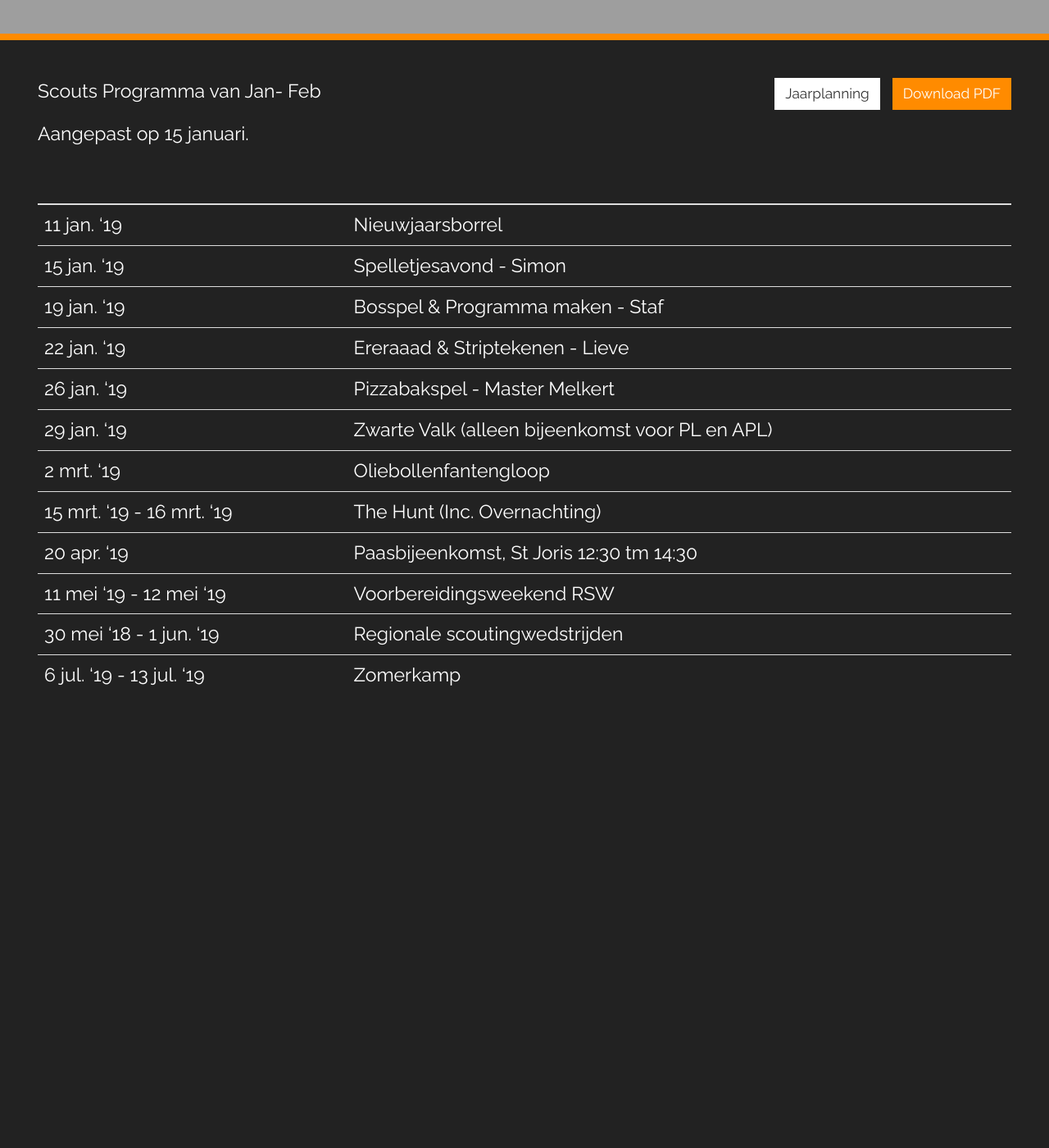
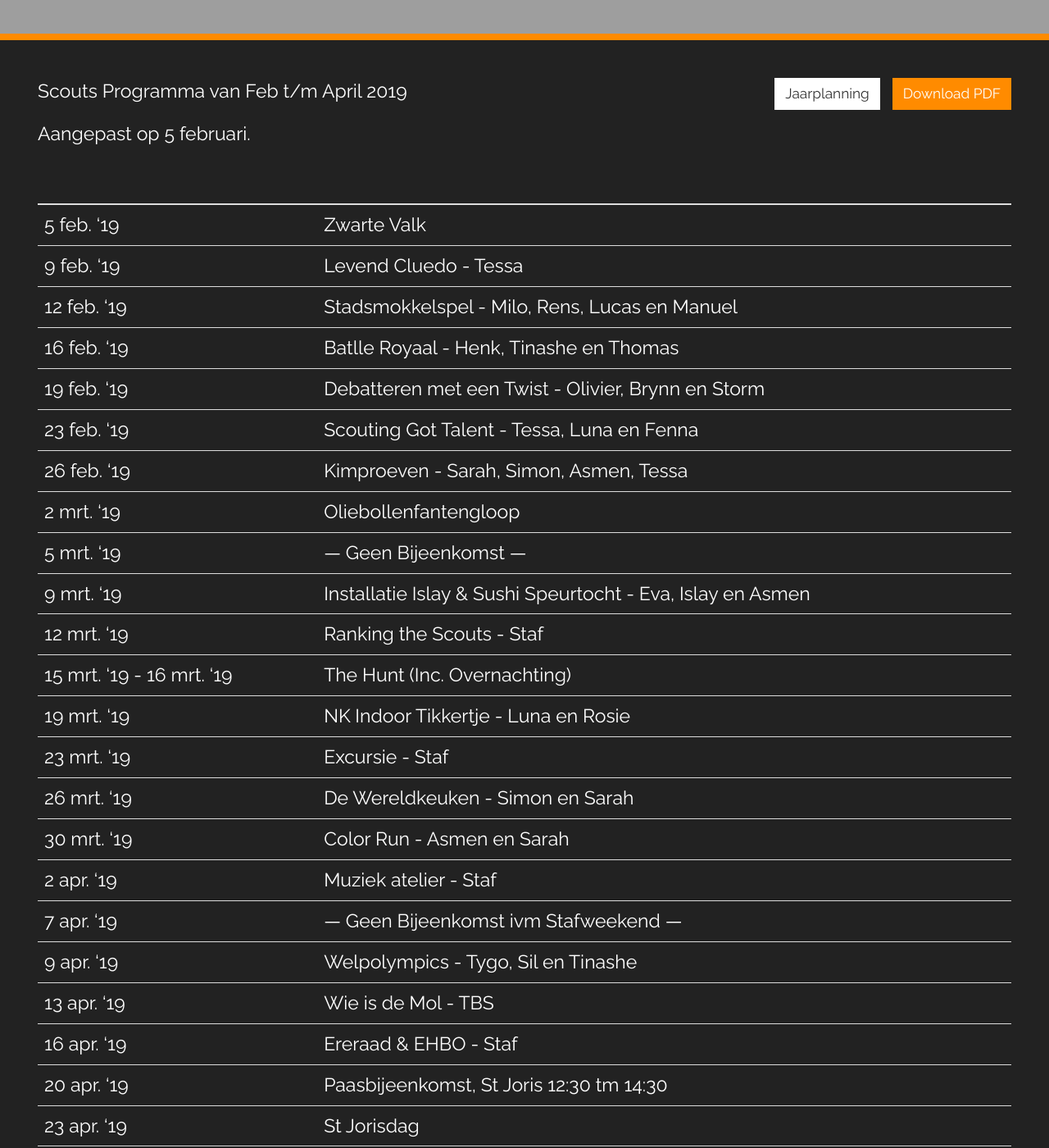
Before and after one commit to nognooitmeegemaakt/website, a Jekyll site: the page built from _agenda/scouts.md, in a window 1280 px wide and 1400 px high, scrolled down 226 px. Shown: the whole window at 82% size. Built offline with Jekyll 4.4.1, drawn with Linux system fonts in a browser that asks for light colours; some web fonts are replaced; before the commit the page ends 1140 px from its top, so only the background shows below that; some of the changed text lies outside the part shown.

Commit message:
Update scouts.md Agenda through CMS
By Guidon van den Berg (141.101.104.104)

```diff
--- a/_agenda/scouts.md
+++ b/_agenda/scouts.md
@@ -6,21 +6,37 @@ agenda: scouts
 footer: ""
 ---
 
-Scouts Programma van Jan- Feb
+Scouts Programma van Feb t/m April 2019
 
-Aangepast op 15 januari.
+Aangepast op 5 februari.
 
 | | |
 |---|---|
-| 11 jan. '19 | Nieuwjaarsborrel |
-| 15 jan. '19 | Spelletjesavond - Simon |
-| 19 jan. '19 | Bosspel & Programma maken - Staf  |
-| 22 jan. '19 | Ereraaad & Striptekenen - Lieve |
-| 26 jan. '19 | Pizzabakspel - Master Melkert |
-| 29 jan. '19 | Zwarte Valk (alleen bijeenkomst voor PL en APL) |
+| 5 feb. '19 | Zwarte Valk |
+| 9 feb. '19 | Levend Cluedo - Tessa |
+| 12 feb. '19 | Stadsmokkelspel - Milo, Rens, Lucas en Manuel |
+| 16 feb. '19 | Batlle Royaal - Henk, Tinashe en Thomas |
+| 19 feb. '19 | Debatteren met een Twist - Olivier, Brynn en Storm |
+| 23 feb. '19 | Scouting Got Talent - Tessa, Luna en Fenna |
+| 26 feb. '19 | Kimproeven - Sarah, Simon, Asmen, Tessa |
 | 2 mrt. '19 | Oliebollenfantengloop |
+| 5 mrt. '19 | --- Geen Bijeenkomst --- |
+| 9 mrt. '19 | Installatie Islay & Sushi Speurtocht - Eva, Islay en Asmen  |
+| 12 mrt. '19 | Ranking the Scouts - Staf |
 | 15 mrt. '19 - 16 mrt. '19 | The Hunt (Inc. Overnachting) |
+| 19 mrt. '19 | NK Indoor Tikkertje - Luna en Rosie |
+| 23 mrt. '19 | Excursie - Staf |
+| 26 mrt. '19 | De Wereldkeuken - Simon en Sarah |
+| 30 mrt. '19 | Color Run - Asmen en Sarah |
+| 2 apr. '19 | Muziek atelier - Staf |
+| 7 apr. '19 | --- Geen Bijeenkomst ivm Stafweekend --- |
+| 9 apr. '19 | Welpolympics - Tygo, Sil en Tinashe |
+| 13 apr. '19 | Wie is de Mol - TBS |
+| 16 apr. '19 | Ereraad & EHBO - Staf |
 | 20 apr. '19 | Paasbijeenkomst, St Joris 12:30 tm 14:30 |
+| 23 apr. '19 | St Jorisdag |
+| 27 apr. '19 | Broodje bakken op een vlot & programma maken - Staf |
+| 30 apr. '19 | De Profielfoto van je Dromen - Staf + Ouders |
 | 11 mei '19 - 12 mei '19 | Voorbereidingsweekend RSW |
 | 30 mei '18 - 1 jun. '19 | Regionale scoutingwedstrijden |
 | 6 jul. '19 - 13 jul. '19 | Zomerkamp |
```
